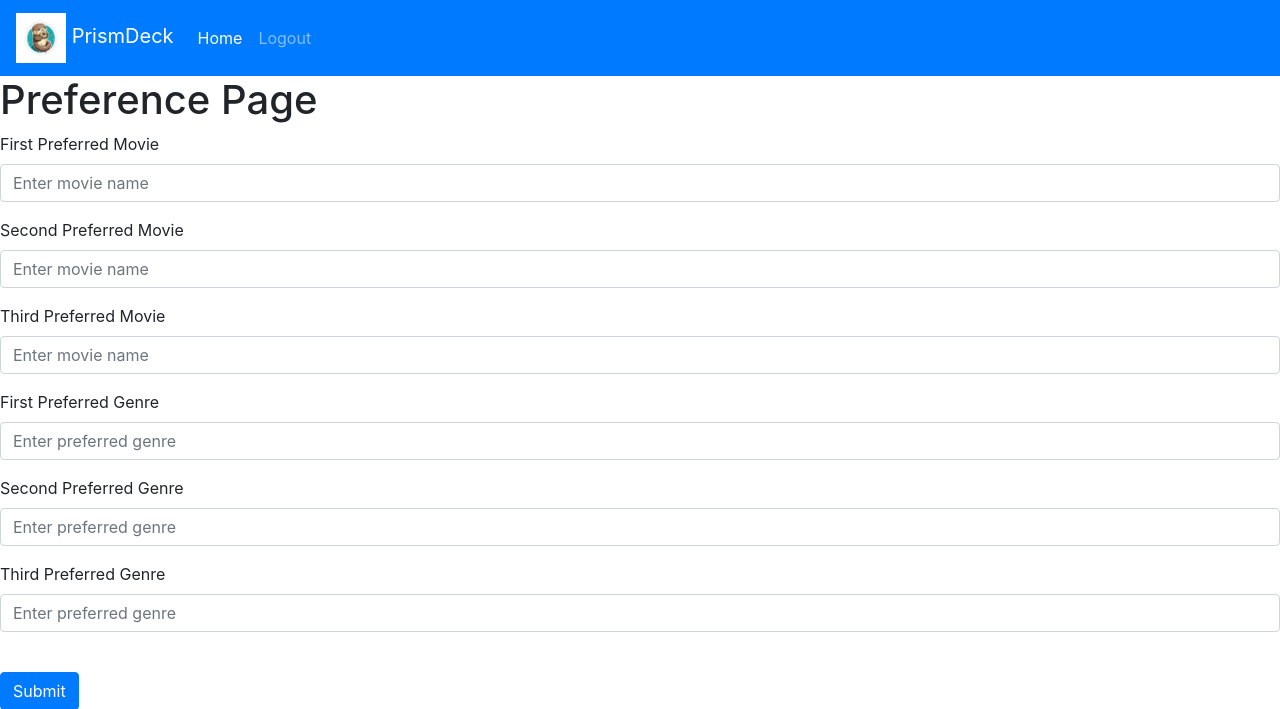
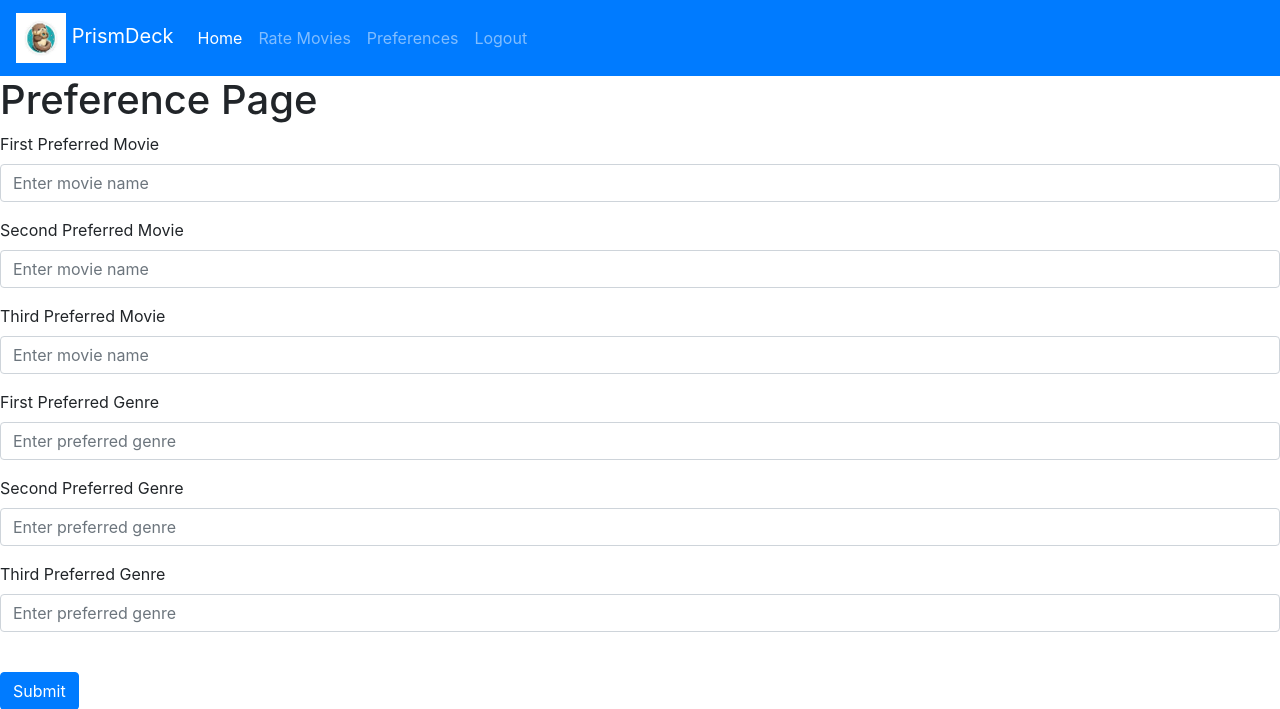
Before and after one commit to NomNomNavigator/PrismDeck, a Flask app: page /prefer in a window 1280 px wide. Shown: the top 709 px of the page. Run offline with Flask 3, Linux system fonts and the light colour scheme; the visitor is signed in with stand-in values (Sample User, id 1); parts of the project's set-up code (start-up, migrations or seed data) failed here and were passed over.

Commit message:
starting on prism-home

```diff
--- a/web_app/templates/base.html
+++ b/web_app/templates/base.html
@@ -16,7 +16,9 @@
           <div class="collapse navbar-collapse" id="navbarNavAltMarkup">
             <div class="navbar-nav">
                {% if user.is_authenticated %}
-              <a class="nav-item nav-link active" href="/home">Home<span class="sr-only">(current)</span></a>
+              <a class="nav-item nav-link active" href="/prism-home">Home<span class="sr-only">(current)</span></a>
+                <a class="nav-item nav-link" href="/rate-movies">Rate Movies</a>
+                <a class="nav-item nav-link" href="/prefer">Preferences</a>
                 <a class="nav-item nav-link" href="/logout">Logout</a>
                 {% else %}
                 <a class="nav-item nav-link" href="/login">Login</a>
--- a/web_app/views.py
+++ b/web_app/views.py
@@ -86,3 +86,15 @@ def prefer():
             flash("Your preferences have been successfully saved to your profile!", category="success")
             return redirect(url_for('rate_movies.get_movies'))
     return render_template('prefer.html', user=current_user)
+
+
+@views.route('/prism-home', methods=['POST', 'GET'])
+@login_required
+def home():
+    # The model would be a pickle file, which would be read at app creation
+
+    # POST, the info the model needs? I assume the movies the user has rated?
+
+    # What does the model give back? Movie ids?
+
+    return render_template('prism-home.html', user=current_user,)
```
